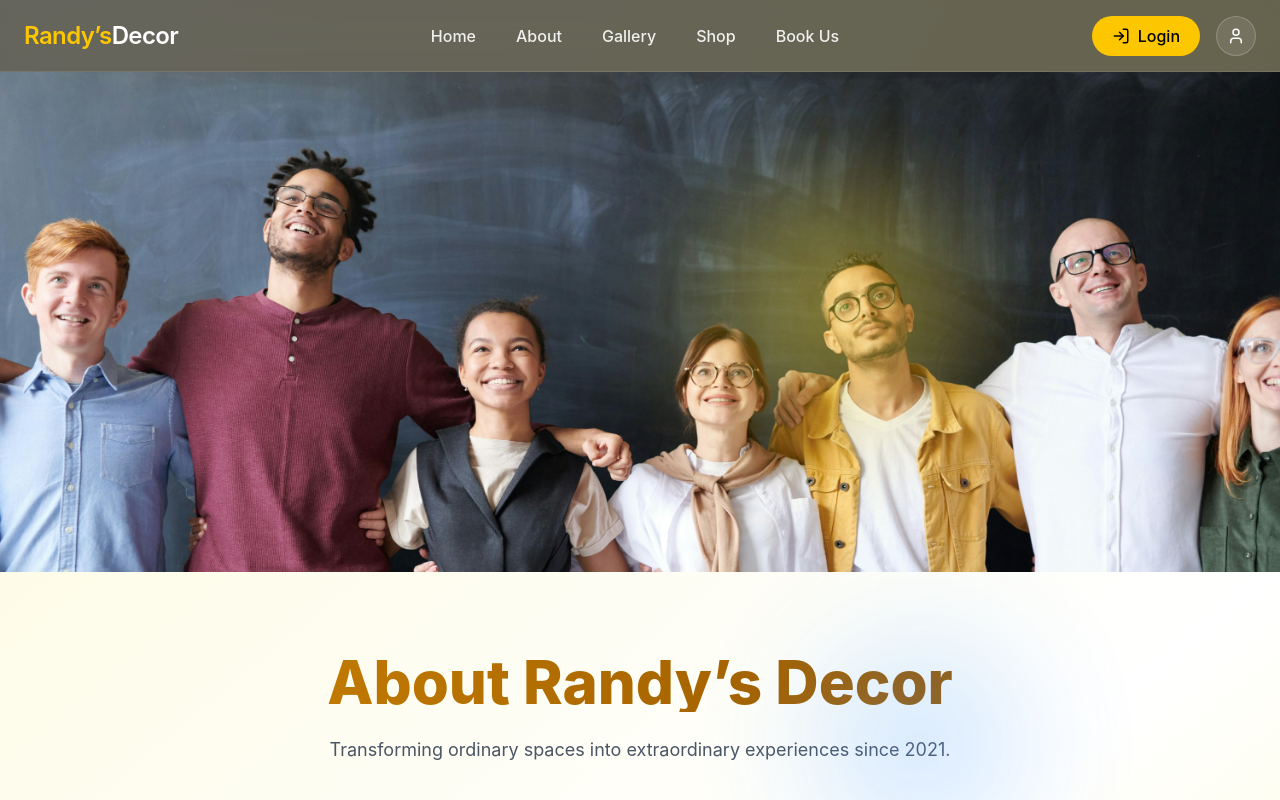
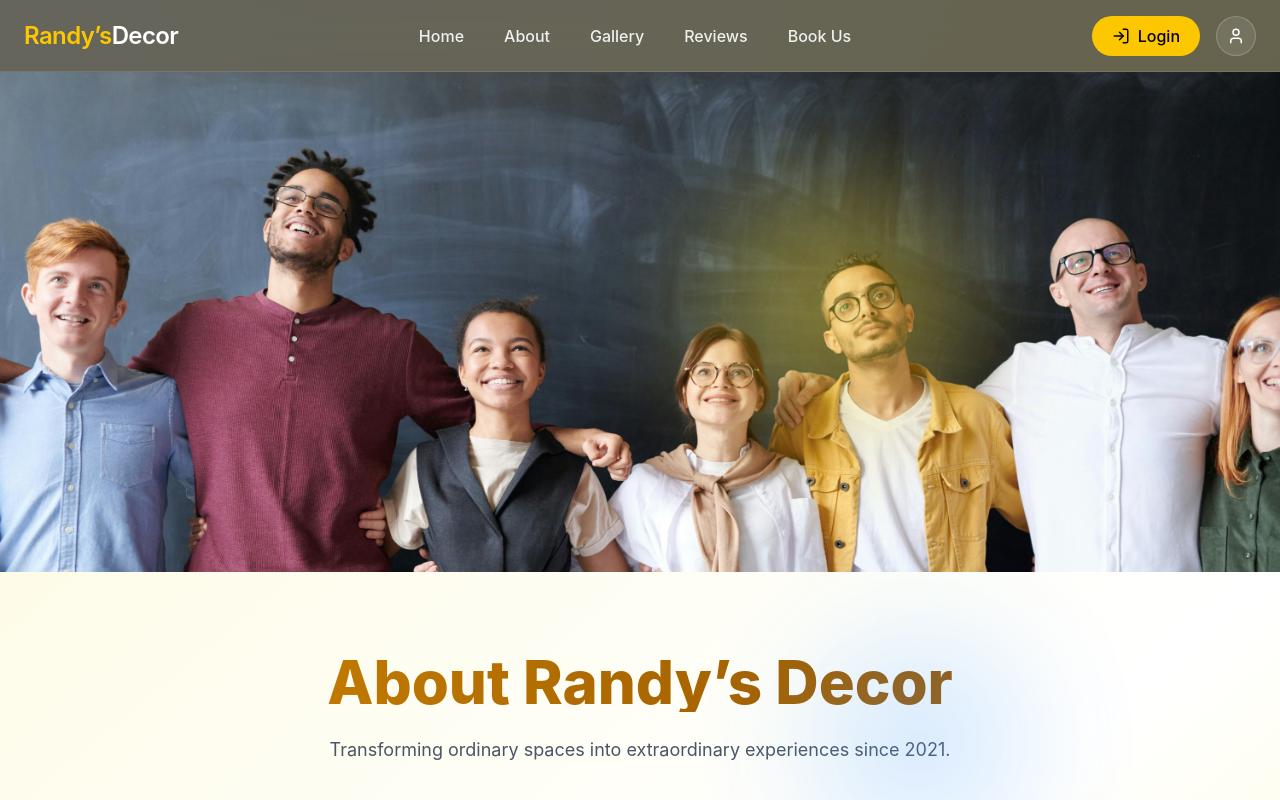
Before and after one commit to EnergyOG/Randy-s-Decor, a React (Vite) app: page /about in a window 1280 px wide. Shown: the top 800 px of the page. Built offline with nearby package versions, Linux system fonts and the light colour scheme; the HTML template or start-up script is replaced by a standard one.

Commit message:
Changed shop route into reviews

```diff
--- a/src/App.jsx
+++ b/src/App.jsx
@@ -14,7 +14,7 @@ function App() {
           <Route index element={<Home />} />
           <Route path="about" element={<About />} />
           <Route path="gallery" element={<Gallery />} />
-          <Route path="shop" element={<Shop />} />
+          <Route path="reviews" element={<Shop />} />
           <Route path="book-us" element={<BookUs />} />
         </Route>
       </Routes>
--- a/src/Router.jsx
+++ b/src/Router.jsx
@@ -33,9 +33,9 @@ const galleryRoute = createRoute({
   component: Gallery,
 });
 
-const shopRoute = createRoute({
+const reviewsRoute = createRoute({
   getParentRoute: () => rootRoute,
-  path: "/shop",
+  path: "/reviews",
   component: Shop,
 });
 
@@ -49,7 +49,7 @@ const routeTree = rootRoute.addChildren([
   indexRoute,
   aboutRoute,
   galleryRoute,
-  shopRoute,
+  reviewsRoute,
   bookUsRoute,
 ]);
 
--- a/src/component/NavBar.jsx
+++ b/src/component/NavBar.jsx
@@ -9,7 +9,7 @@ function Navbar() {
     { name: "Home", path: "/" },
     { name: "About", path: "/about" },
     { name: "Gallery", path: "/gallery" },
-    { name: "Shop", path: "/shop" },
+    { name: "Reviews", path: "/reviews" },
     { name: "Book Us", path: "/book-us" },
   ];
 
```
